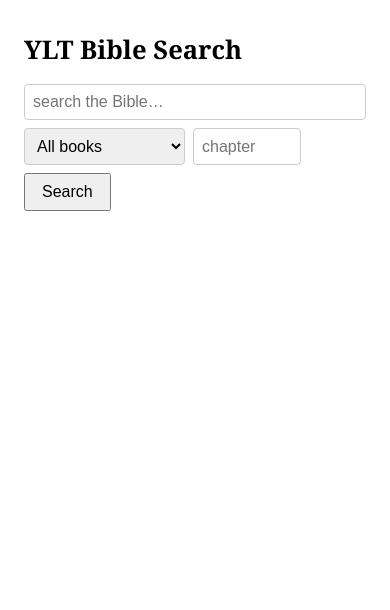
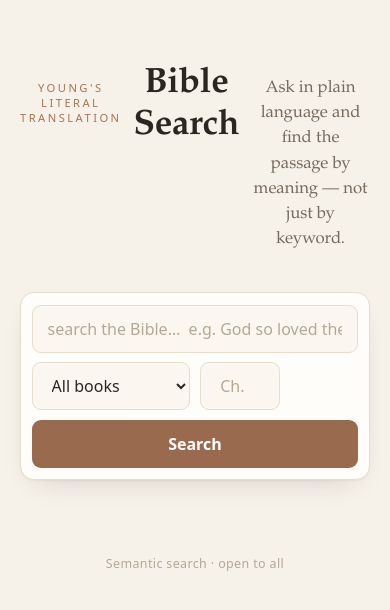
Before and after one commit to angelwingscomms/ver, a SvelteKit app: page / in a window 390 px wide. Shown: the top 610 px of the page. Built offline with nearby package versions, Linux system fonts and the light colour scheme.

Commit message:
Style search UI: editorial paper+bronze theme, responsive layout

```diff
--- a/src/routes/+layout.svelte
+++ b/src/routes/+layout.svelte
@@ -8,4 +8,23 @@
 	<link rel="icon" href={favicon} />
 </svelte:head>
 
+<style>
+	:global(html, body) {
+		margin: 0;
+		padding: 0;
+		background: #f6f1e9;
+		color: #2b2622;
+		font-family:
+			'Iowan Old Style', 'Palatino Linotype', Palatino, 'Book Antiqua', Georgia, serif;
+		-webkit-font-smoothing: antialiased;
+		text-rendering: optimizeLegibility;
+	}
+	:global(*) {
+		box-sizing: border-box;
+	}
+	:global(a) {
+		color: #9a6a4f;
+	}
+</style>
+
 {@render children()}
--- a/src/routes/+page.svelte
+++ b/src/routes/+page.svelte
@@ -34,84 +34,269 @@
 	}
 </script>
 
+<svelte:head>
+	<title>YLT Bible Search</title>
+	<meta
+		name="description"
+		content="Semantic search across the Bible (Young's Literal Translation)."
+	/>
+</svelte:head>
+
 <main>
-	<h1>YLT Bible Search</h1>
+	<header class="hero">
+		<p class="kicker">Young's Literal Translation</p>
+		<h1>Bible Search</h1>
+		<p class="lede">
+			Ask in plain language and find the passage by meaning — not just by keyword.
+		</p>
+	</header>
+
 	<form onsubmit={(e) => { e.preventDefault(); search(); }}>
-		<input placeholder="search the Bible…" bind:value={q} />
-		<select bind:value={b}>
+		<div class="field q">
+			<input
+				placeholder="search the Bible…  e.g. God so loved the world"
+				bind:value={q}
+				aria-label="Search query"
+			/>
+		</div>
+		<div class="field b">
+			<select bind:value={b} aria-label="Book">
 				<option value="">All books</option>
 				{#each BOOKS as book}
 					<option value={book}>{book}</option>
 				{/each}
 			</select>
-		<input type="number" placeholder="chapter" bind:value={c} min="1" />
-		<button type="submit" disabled={loading}>{loading ? '…' : 'Search'}</button>
+		</div>
+		<div class="field c">
+			<input type="number" placeholder="Ch." bind:value={c} min="1" aria-label="Chapter" />
+		</div>
+		<button type="submit" disabled={loading}>{loading ? 'Searching…' : 'Search'}</button>
 	</form>
 
-	{#if msg}<p class="msg">{msg}</p>{/if}
+	{#if msg && !loading}
+		<p class="msg">{msg}</p>
+	{:else if loading}
+		<p class="msg muted">Searching…</p>
+	{/if}
 
+	<section class="results">
 		{#each r as hit}
 			<article>
-			<header><strong>{hit.b}</strong> {hit.c} <span class="score">{hit.s.toFixed(3)}</span></header>
+				<header>
+					<span class="ref">{hit.b} <span class="ch">{hit.c}</span></span>
+					<span class="score">{hit.s.toFixed(3)}</span>
+				</header>
 				<p class="text">{hit.t}</p>
 			</article>
 		{/each}
+	</section>
+
+	<footer>
+		Semantic search · {r.length ? `${r.length} result${r.length > 1 ? 's' : ''}` : 'open to all'}
+	</footer>
 </main>
 
 <style>
 	main {
-		max-width: 720px;
-		margin: 2rem auto;
-		padding: 0 1rem;
-		font-family: Georgia, serif;
+		max-width: 760px;
+		margin: 0 auto;
+		padding: 4rem 1.25rem 5rem;
+	}
+
+	.hero {
+		text-align: center;
+		margin-bottom: 2.5rem;
+	}
+	.kicker {
+		text-transform: uppercase;
+		letter-spacing: 0.22em;
+		font-size: 0.7rem;
+		color: #a9744f;
+		margin: 0 0 0.6rem;
+		font-family:
+			system-ui, -apple-system, 'Segoe UI', Roboto, sans-serif;
 	}
 	h1 {
-		font-size: 1.6rem;
+		font-size: clamp(2.2rem, 6vw, 3.2rem);
+		font-weight: 600;
+		margin: 0;
+		letter-spacing: -0.01em;
+		color: #2b2622;
 	}
+	.lede {
+		margin: 0.75rem auto 0;
+		max-width: 30rem;
+		color: #756a5e;
+		font-size: 1.05rem;
+		line-height: 1.5;
+	}
+
 	form {
-		display: flex;
-		gap: 0.5rem;
-		flex-wrap: wrap;
-		margin-bottom: 1.5rem;
+		display: grid;
+		grid-template-columns: 1fr auto auto auto;
+		gap: 0.6rem;
+		background: #fffdf9;
+		padding: 0.7rem;
+		border: 1px solid #e7ddcd;
+		border-radius: 14px;
+		box-shadow: 0 1px 2px rgba(43, 38, 34, 0.04), 0 12px 30px -18px rgba(43, 38, 34, 0.25);
+	}
+	.field {
+		min-width: 0;
+	}
+	.field.b,
+	.field.c {
+		width: auto;
 	}
 	input,
 	select {
-		padding: 0.5rem;
+		width: 100%;
+		height: 3rem;
+		padding: 0 0.9rem;
 		font-size: 1rem;
-		border: 1px solid #ccc;
-		border-radius: 4px;
+		font-family:
+			system-ui, -apple-system, 'Segoe UI', Roboto, sans-serif;
+		color: #2b2622;
+		background: #fbf7f0;
+		border: 1px solid #e7ddcd;
+		border-radius: 9px;
+		transition:
+			border-color 0.15s ease,
+			box-shadow 0.15s ease,
+			background 0.15s ease;
 	}
-	input[placeholder='search the Bible…'] {
-		flex: 1;
-		min-width: 200px;
+	input::placeholder {
+		color: #b3a896;
 	}
-	input[type='number'] {
-		width: 90px;
+	input:focus,
+	select:focus {
+		outline: none;
+		background: #fff;
+		border-color: #c9a884;
+		box-shadow: 0 0 0 3px rgba(169, 116, 79, 0.15);
+	}
+	.field.c input {
+		width: 5rem;
+		text-align: center;
+	}
+	select {
+		cursor: pointer;
+		padding-right: 2rem;
 	}
 	button {
-		padding: 0.5rem 1rem;
+		height: 3rem;
+		padding: 0 1.4rem;
 		font-size: 1rem;
+		font-weight: 600;
+		font-family:
+			system-ui, -apple-system, 'Segoe UI', Roboto, sans-serif;
+		color: #fff;
+		background: #9a6a4f;
+		border: none;
+		border-radius: 9px;
 		cursor: pointer;
+		transition:
+			background 0.15s ease,
+			transform 0.05s ease;
 	}
+	button:hover:not(:disabled) {
+		background: #875c44;
+	}
+	button:active:not(:disabled) {
+		transform: translateY(1px);
+	}
+	button:disabled {
+		opacity: 0.55;
+		cursor: default;
+	}
+
 	.msg {
-		color: #888;
+		text-align: center;
+		color: #9a6a4f;
+		margin: 1.6rem 0 0;
+		font-size: 0.98rem;
+	}
+	.msg.muted {
+		color: #b3a896;
+	}
+
+	.results {
+		margin-top: 2.2rem;
+		display: flex;
+		flex-direction: column;
+		gap: 0.9rem;
 	}
 	article {
-		border-top: 1px solid #eee;
-		padding: 1rem 0;
+		background: #fffdf9;
+		border: 1px solid #ece2d2;
+		border-radius: 12px;
+		padding: 1.1rem 1.25rem;
+		transition:
+			box-shadow 0.18s ease,
+			border-color 0.18s ease,
+			transform 0.18s ease;
+	}
+	article:hover {
+		border-color: #d9c4a8;
+		box-shadow: 0 10px 26px -20px rgba(43, 38, 34, 0.5);
+		transform: translateY(-1px);
 	}
 	header {
-		font-size: 0.95rem;
-		color: #555;
-		margin-bottom: 0.4rem;
+		display: flex;
+		align-items: baseline;
+		justify-content: space-between;
+		gap: 0.75rem;
+		margin-bottom: 0.55rem;
+	}
+	.ref {
+		font-family:
+			system-ui, -apple-system, 'Segoe UI', Roboto, sans-serif;
+		font-weight: 600;
+		font-size: 0.92rem;
+		letter-spacing: 0.01em;
+		color: #9a6a4f;
+	}
+	.ch {
+		color: #b58a6a;
+		font-weight: 600;
 	}
 	.score {
-		color: #bbb;
-		font-size: 0.8rem;
+		font-family:
+			system-ui, -apple-system, 'Segoe UI', Roboto, sans-serif;
+		font-size: 0.72rem;
+		color: #b3a896;
+		background: #f3ebdd;
+		border-radius: 999px;
+		padding: 0.15rem 0.55rem;
+		white-space: nowrap;
 	}
 	.text {
+		margin: 0;
 		white-space: pre-wrap;
-		line-height: 1.5;
-		margin: 0;
+		line-height: 1.65;
+		font-size: 1.05rem;
+		color: #38312b;
+	}
+
+	footer {
+		margin-top: 2.5rem;
+		text-align: center;
+		font-family:
+			system-ui, -apple-system, 'Segoe UI', Roboto, sans-serif;
+		font-size: 0.78rem;
+		letter-spacing: 0.03em;
+		color: #b3a896;
+	}
+
+	@media (max-width: 620px) {
+		form {
+			grid-template-columns: 1fr 1fr;
+		}
+		.field.q {
+			grid-column: 1 / -1;
+		}
+		button {
+			grid-column: 1 / -1;
+		}
 	}
 </style>
```
Lines whose indentation alone changed are shown as unchanged.
